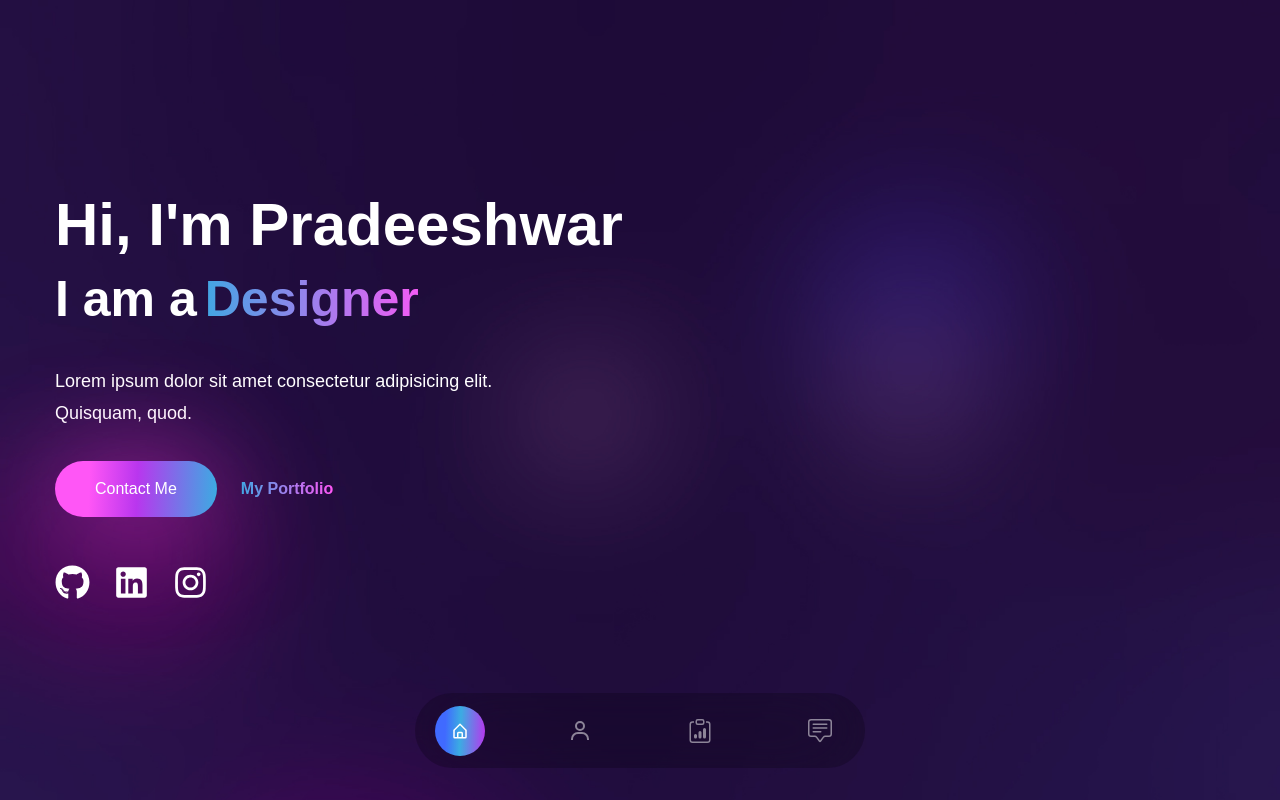
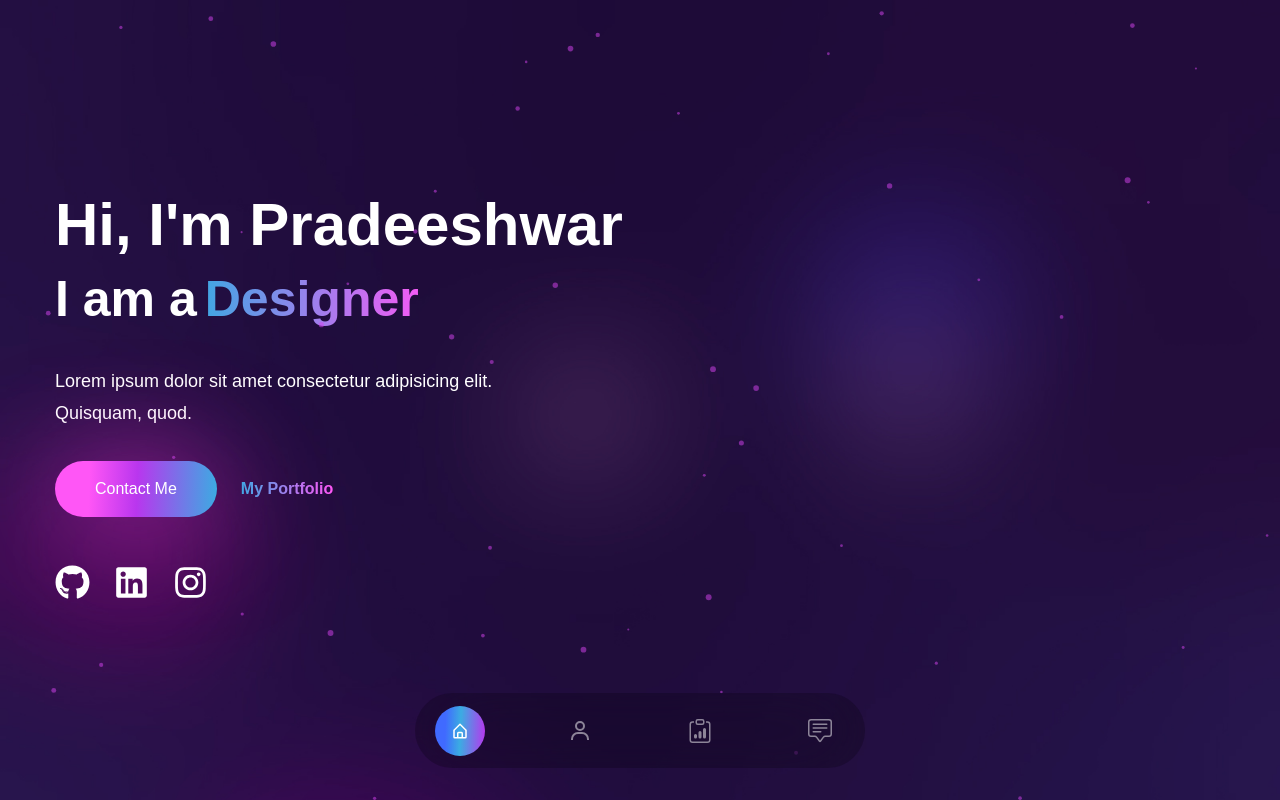
Before and after one commit to praddyyyy/praddyyyy-portfolio-old, a Next.js app: page / in a window 1280 px wide. Built offline with nearby package versions, Linux system fonts and the light colour scheme; a web font is replaced by a local one.

Commit message:
Add tsparticles

```diff
--- a/package.json
+++ b/package.json
@@ -19,8 +19,11 @@
     "react-dom": "18.2.0",
     "react-icons": "^4.8.0",
     "react-intersection-observer": "^9.4.3",
+    "react-tsparticles": "^2.9.3",
     "react-type-animation": "^3.0.1",
-    "TagCloud": "^2.3.2"
+    "react-visibility-sensor": "^5.1.1",
+    "TagCloud": "^2.3.2",
+    "tsparticles": "^2.9.3"
   },
   "devDependencies": {
     "autoprefixer": "^10.4.14",
--- /dev/null
+++ b/src/components/Particles.js
@@ -0,0 +1,99 @@
+import { useCallback } from "react";
+import Particles from "react-tsparticles";
+import { loadFull } from "tsparticles";
+
+const Particles = () => {
+    const particlesInit = useCallback(async engine => {
+        console.log(engine);
+        // you can initiate the tsParticles instance (engine) here, adding custom shapes or presets
+        // this loads the tsparticles package bundle, it's the easiest method for getting everything ready
+        // starting from v2 you can add only the features you need reducing the bundle size
+        await loadFull(engine);
+    }, []);
+
+    const particlesLoaded = useCallback(async container => {
+        console.log(container);
+    }, []);
+
+    return (
+        <Particles
+            id="tsparticles"
+            init={particlesInit}
+            loaded={particlesLoaded}
+            options={{
+                background: {
+                    color: {
+                        value: "#0d47a1",
+                    },
+                },
+                fpsLimit: 120,
+                interactivity: {
+                    events: {
+                        onClick: {
+                            enable: true,
+                            mode: "push",
+                        },
+                        onHover: {
+                            enable: true,
+                            mode: "repulse",
+                        },
+                        resize: true,
+                    },
+                    modes: {
+                        push: {
+                            quantity: 4,
+                        },
+                        repulse: {
+                            distance: 200,
+                            duration: 0.4,
+                        },
+                    },
+                },
+                particles: {
+                    color: {
+                        value: "#ffffff",
+                    },
+                    links: {
+                        color: "#ffffff",
+                        distance: 150,
+                        enable: true,
+                        opacity: 0.5,
+                        width: 1,
+                    },
+                    collisions: {
+                        enable: true,
+                    },
+                    move: {
+                        directions: "none",
+                        enable: true,
+                        outModes: {
+                            default: "bounce",
+                        },
+                        random: false,
+                        speed: 6,
+                        straight: false,
+                    },
+                    number: {
+                        density: {
+                            enable: true,
+                            area: 800,
+                        },
+                        value: 80,
+                    },
+                    opacity: {
+                        value: 0.5,
+                    },
+                    shape: {
+                        type: "circle",
+                    },
+                    size: {
+                        value: { min: 1, max: 5 },
+                    },
+                },
+                detectRetina: true,
+            }}
+        />
+    );
+};
+
+export default Particles;
--- a/src/pages/About.js
+++ b/src/pages/About.js
@@ -1,6 +1,4 @@
 import CountUp from 'react-countup';
-
-import { useInView } from 'react-intersection-observer';
 
 import { motion } from 'framer-motion';
 
@@ -12,12 +10,9 @@ import { TagCloud } from "@frank-mayer/react-tag-cloud";
 
 function About() {
 
-    const { ref, inView } = useInView({
-        threshold: 0.5,
-    });
 
     return (
-        <section id="about" className="bg-site bg-no-repeat bg-cover overflow-hidden h-screen section" ref={ref}>
+        <section id="about" className="bg-site bg-no-repeat bg-cover overflow-hidden h-screen section">
             <Nav />
             <div className='container mx-auto'>
                 <div className='flex flex-col items-center gap-y-2 lg:flex-row lg:items-center lg:gap-x-20 lg:gap-y-0 h-screen'>
@@ -31,6 +26,8 @@ function About() {
                             options={(w) => ({
                                 radius: Math.min(500, w.innerWidth, w.innerHeight) / 2,
                                 maxSpeed: "fast",
+                                itemClass: 'tag-cloud-item',
+                                containerClass: 'tag-cloud-container',
                             })}
                             onClickOptions={{ passive: true }}
                         >
@@ -82,9 +79,7 @@ function About() {
                         <div className='flex gap-x-6 lg:gap-x-10 mb-12'>
                             <div>
                                 <div className='text-[40px] font-tertiary text-gradient mb-2'>
-                                    {
-                                        inView ? <CountUp start={0} end={3} duration={3} /> : null
-                                    }
+                                    <CountUp start={0} end={3} duration={4} />
                                 </div>
                                 <div className='font-primary text-sm tracking-[2px]'>
                                     Years of <br /> Experience
@@ -93,10 +88,7 @@ function About() {
 
                             <div>
                                 <div className='text-[40px] font-tertiary text-gradient mb-2'>
-                                    {
-                                        inView ? <CountUp start={0} end={10} duration={3} /> : null
-                                    }
-                                    +
+                                    <CountUp start={0} end={10} duration={5} suffix='+' enableScrollSpy={true} scrollSpyDelay={10} />
                                 </div>
                                 <div className='font-primary text-sm tracking-[2px]'>
                                     Projects <br /> Completed
--- a/src/pages/index.js
+++ b/src/pages/index.js
@@ -1,9 +1,100 @@
 import Head from 'next/head'
 import HomeView from './HomeView'
 
+import { useCallback } from "react";
+import Particles from "react-tsparticles";
+import { loadFull } from "tsparticles";
+
 export default function Home() {
+
+  const particlesInit = useCallback(async engine => {
+    console.log(engine);
+    // you can initiate the tsParticles instance (engine) here, adding custom shapes or presets
+    // this loads the tsparticles package bundle, it's the easiest method for getting everything ready
+    // starting from v2 you can add only the features you need reducing the bundle size
+    await loadFull(engine);
+  }, []);
+
+  const particlesLoaded = useCallback(async container => {
+    console.log(container);
+  }, []);
+
   return (
     <>
+
+      <Particles
+        id="tsparticles"
+        init={particlesInit}
+        loaded={particlesLoaded}
+        options={{
+          fpsLimit: 120,
+          interactivity: {
+            events: {
+              onClick: {
+                enable: true,
+                mode: "push",
+              },
+              onHover: {
+                enable: true,
+                mode: "repulse",
+              },
+              resize: true,
+            },
+            modes: {
+              push: {
+                quantity: 15,
+              },
+              repulse: {
+                distance: 100,
+                duration: 0.5,
+              },
+            },
+          },
+          particles: {
+            color: {
+              value: "#d844f2",
+            },
+            // links: {
+            //   color: "#ffffff",
+            //   distance: 150,
+            //   enable: true,
+            //   opacity: 0.5,
+            //   width: 1,
+            // },
+            collisions: {
+              enable: true,
+            },
+            move: {
+              directions: "none",
+              enable: true,
+              outModes: {
+                default: "bounce",
+              },
+              random: false,
+              speed: 2,
+              straight: false,
+            },
+            number: {
+              density: {
+                enable: true,
+                area: 800,
+              },
+              value: 40,
+            },
+            opacity: {
+              value: 0.5,
+            },
+            shape: {
+              type: "circle",
+            },
+            size: {
+              value: { min: 1, max: 3 },
+            },
+          },
+          detectRetina: true,
+        }}
+      />
+
       <Head>
         <title>My Portfolio</title>
         <meta name="description" content="Generated by create next app" />
--- a/src/styles/globals.css
+++ b/src/styles/globals.css
@@ -162,6 +162,11 @@ a {
   border-radius: 100%;
 }
 
+.tag-cloud-container:hover {
+  cursor: grab;
+  user-select: none;
+}
+
 @layer base {
   body {
     @apply font-secondary text-lg leading-8 text-white;
```
Also changed, not shown: 1 other file (tests, documents, lock files or other folders).
